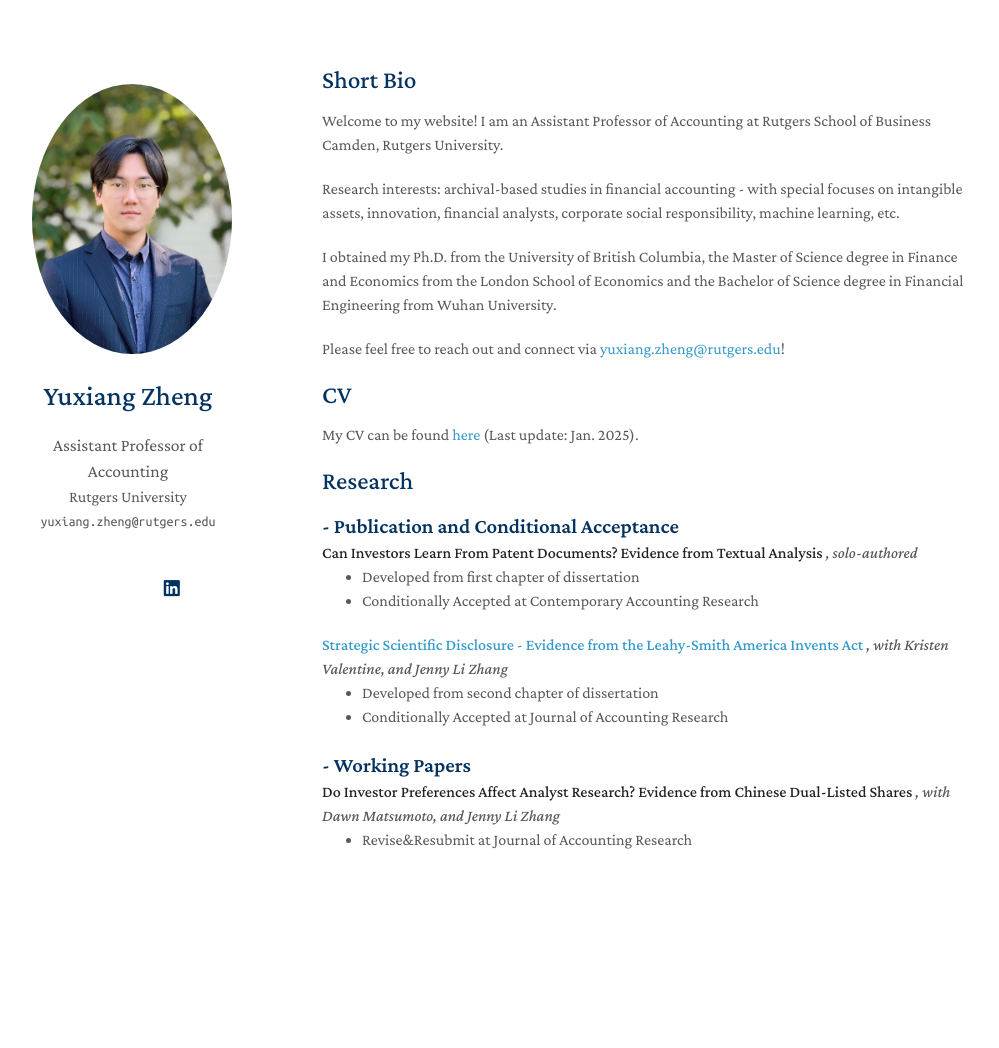
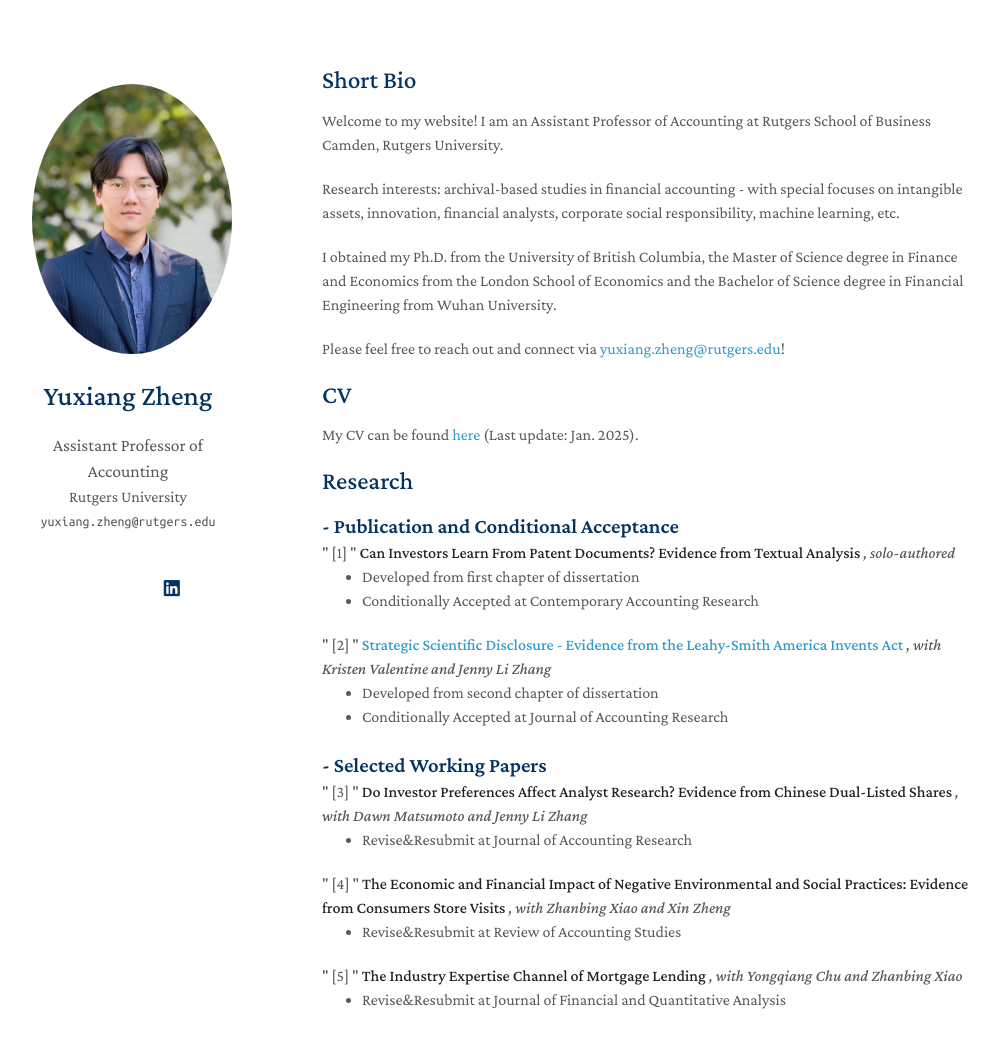
Before and after one commit to yuxiang-zheng/yuxiang-zheng.github.io, a Jekyll site: the page built from index.md, in a window 1280 px wide and 1106 px high. Shown: the top 1048 px of the window, without its empty margins (148-1147 px from the left). Built offline with Jekyll 4.4.1, drawn with Linux system fonts in a browser that asks for light colours; a style sheet for code colours, icons or effects is not loaded; our own code applies the rules of GitHub Pages for plain Markdown files.

Commit message:
Update publication-subsection.md

```diff
--- a/_includes/publication-subsection.md
+++ b/_includes/publication-subsection.md
@@ -1,5 +1,6 @@
 <h4 style="margin: 0; font-size: 1.3rem; font-weight: bold;"> - Publication and Conditional Acceptance</h4>
 <div class="title">
+  " [1] "
   <strong>Can Investors Learn From Patent Documents? Evidence from Textual Analysis</strong>
   <em>, solo-authored</em>
 </div>
@@ -9,12 +10,13 @@
 </ul>
 
 <div class="title">
+  " [2] "
   <strong>
     <a href="https://papers.ssrn.com/sol3/papers.cfm?abstract_id=4429511">
       Strategic Scientific Disclosure - Evidence from the Leahy-Smith America Invents Act
     </a>
   </strong>
-  <em>, with Kristen Valentine, and Jenny Li Zhang</em>
+  <em>, with Kristen Valentine and Jenny Li Zhang</em>
 </div>
 <ul>
   <li>Developed from second chapter of dissertation</li>
@@ -22,13 +24,37 @@
 </ul>
 
 
-<h4 style="margin: 0; font-size: 1.3rem; font-weight: bold;"> - Working Papers</h4>
+<h4 style="margin: 0; font-size: 1.3rem; font-weight: bold;"> - Selected Working Papers</h4>
 <div class="title">
+  " [3] "
   <strong>
       Do Investor Preferences Affect Analyst Research? Evidence from Chinese Dual-Listed Shares
   </strong>
-  <em>, with Dawn Matsumoto, and Jenny Li Zhang</em>
+  <em>, with Dawn Matsumoto and Jenny Li Zhang</em>
 </div>
 <ul>
   <li>Revise&Resubmit at Journal of Accounting Research</li>
 </ul>
+
+<div class="title">
+  " [4] "
+  <strong>
+      The Economic and Financial Impact of Negative Environmental and Social Practices: Evidence from
+Consumers Store Visits
+  </strong>
+  <em>, with Zhanbing Xiao and Xin Zheng</em>
+</div>
+<ul>
+  <li>Revise&Resubmit at Review of Accounting Studies</li>
+</ul>
+
+<div class="title">
+  " [5] "
+  <strong>
+      The Industry Expertise Channel of Mortgage Lending
+  </strong>
+  <em>, with Yongqiang Chu and Zhanbing Xiao</em>
+</div>
+<ul>
+  <li>Revise&Resubmit at Journal of Financial and Quantitative Analysis</li>
+</ul>
```
